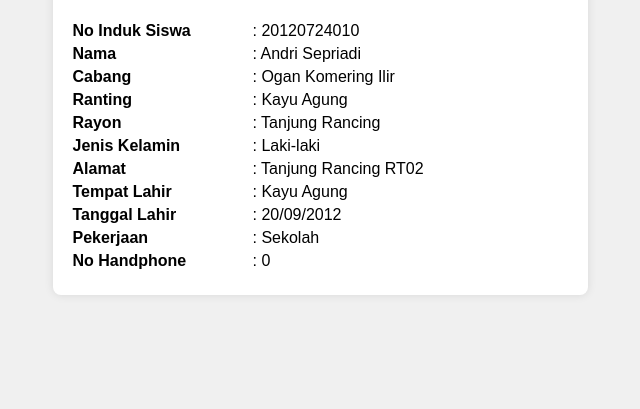
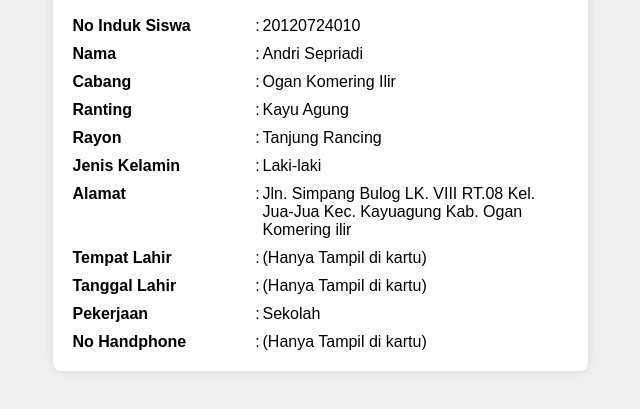
Before and after one commit to pshtrayontanjungrancing/siswa, a plain HTML site: page Data Siswa/20120724010.html in a window 1280 px wide. Shown: the part 109-518 px from the top of the page, without its empty margins (320-960 px from the left). Drawn offline with Linux system fonts and the light colour scheme.

Commit message:
Update 20120724010.html

```diff
--- a/Data Siswa/20120724010.html
+++ b/Data Siswa/20120724010.html
@@ -28,13 +28,18 @@
         }
         .content {
             padding: 20px; /* Padding untuk konten kartu */
-        }
-        .content p {
-            margin: 5px 0; /* Margin untuk paragraf */
+            display: grid; /* Gunakan grid untuk perataan */
+            grid-template-columns: 180px 10px 1fr; /* Kolom label, : , dan nilai */
+            row-gap: 10px; /* Jarak antar baris */
         }
         .content strong {
-            display: inline-block; /* Membuat label tebal menjadi blok */
-            width: 180px; /* Lebar label untuk perataan */
+            text-align: left; /* Ratakan teks label ke kiri */
+        }
+        .content .separator {
+            text-align: center; /* Pusatkan tanda : */
+        }
+        .content span {
+            word-wrap: break-word; /* Bungkus teks panjang */
         }
     </style>
 </head>
@@ -44,17 +49,17 @@
             Data Siswa PSHT
         </div>
         <div class="content">
-            <p><strong>No Induk Siswa</strong>: 20120724010</p>
-            <p><strong>Nama</strong>: Andri Sepriadi</p>
-            <p><strong>Cabang</strong>: Ogan Komering Ilir</p>
-            <p><strong>Ranting</strong>: Kayu Agung</p>
-            <p><strong>Rayon</strong>: Tanjung Rancing</p>
-            <p><strong>Jenis Kelamin</strong>: Laki-laki</p>
-            <p><strong>Alamat</strong>: Tanjung Rancing RT02</p>
-            <p><strong>Tempat Lahir</strong>: Kayu Agung</p>
-            <p><strong>Tanggal Lahir</strong>: 20/09/2012</p>
-            <p><strong>Pekerjaan</strong>: Sekolah</p>
-            <p><strong>No Handphone</strong>: 0</p>
+            <strong>No Induk Siswa</strong><span class="separator">:</span><span>20120724010</span>
+            <strong>Nama</strong><span class="separator">:</span><span>Andri Sepriadi</span>
+            <strong>Cabang</strong><span class="separator">:</span><span>Ogan Komering Ilir</span>
+            <strong>Ranting</strong><span class="separator">:</span><span>Kayu Agung</span>
+            <strong>Rayon</strong><span class="separator">:</span><span>Tanjung Rancing</span>
+            <strong>Jenis Kelamin</strong><span class="separator">:</span><span>Laki-laki</span>
+            <strong>Alamat</strong><span class="separator">:</span><span>Jln. Simpang Bulog LK. VIII RT.08 Kel. Jua-Jua Kec. Kayuagung Kab. Ogan Komering ilir</span>
+            <strong>Tempat Lahir</strong><span class="separator">:</span><span>(Hanya Tampil di kartu)</span>
+            <strong>Tanggal Lahir</strong><span class="separator">:</span><span>(Hanya Tampil di kartu)</span>
+            <strong>Pekerjaan</strong><span class="separator">:</span><span>Sekolah</span>
+            <strong>No Handphone</strong><span class="separator">:</span><span>(Hanya Tampil di kartu)</span>
         </div>
     </div>
 </body>
```
